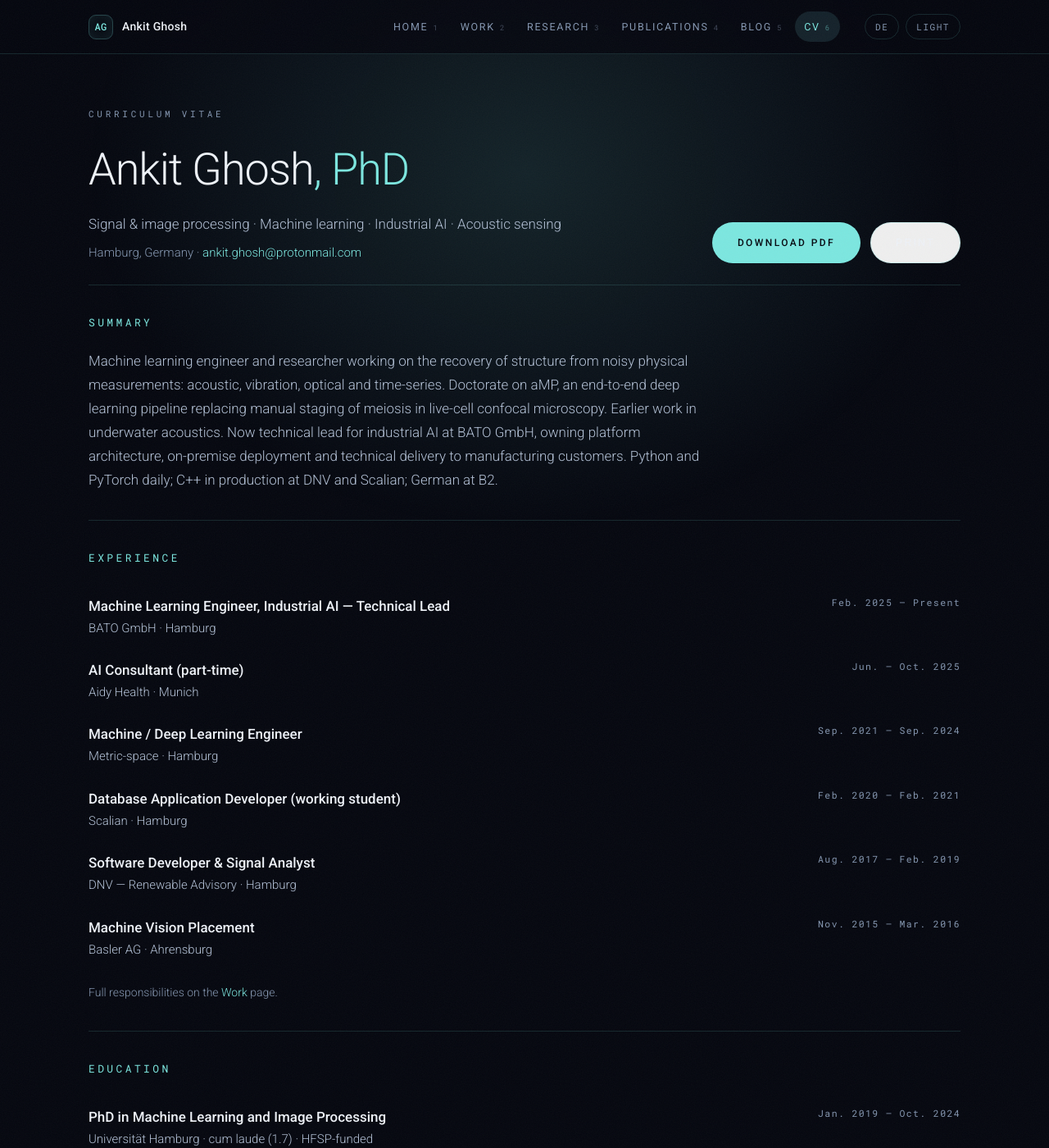
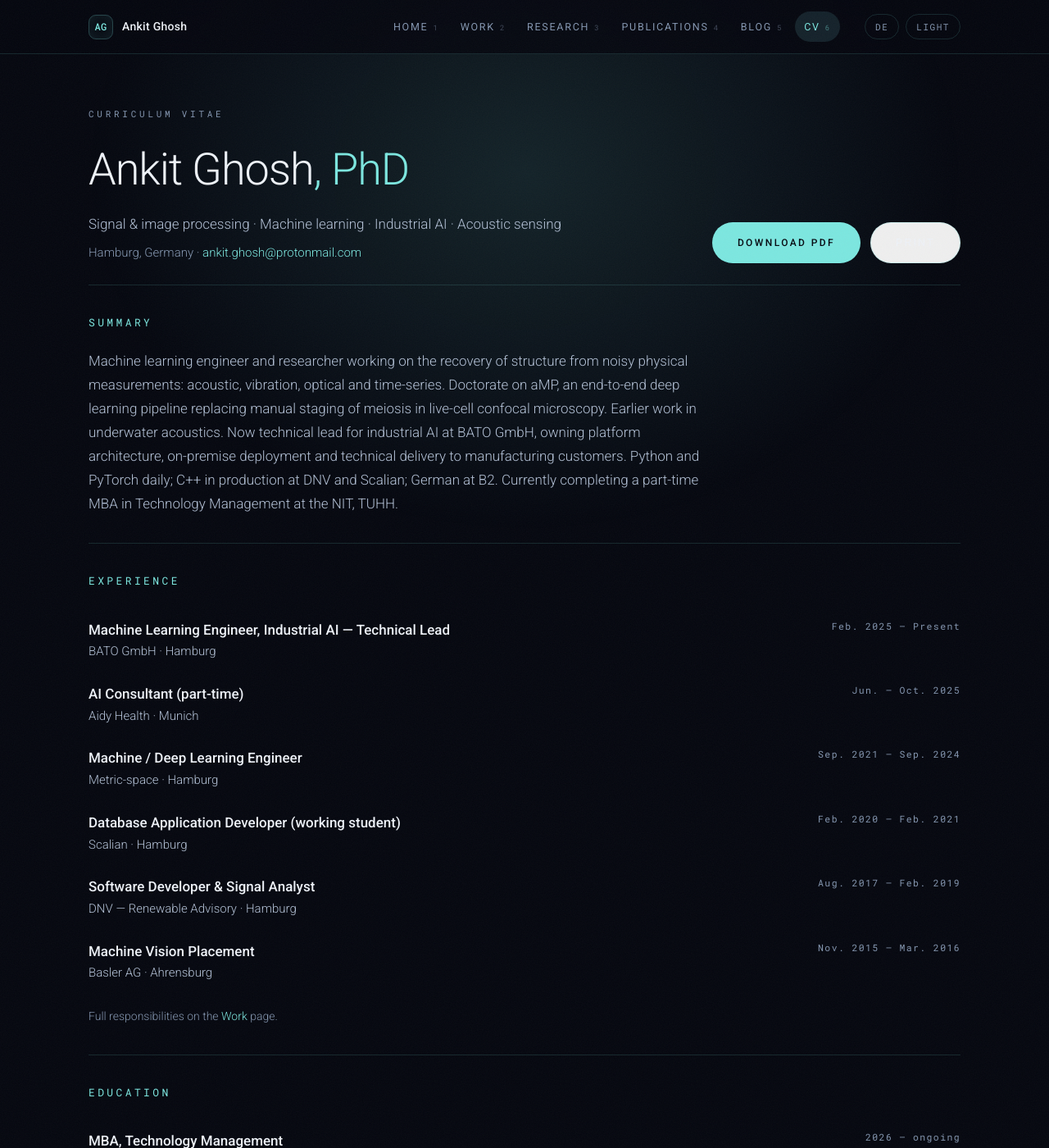
Before and after one commit to arcan-3/arcan-3.github.io, a Jekyll site: the page cv.html, which Jekyll copies as it is, in a window 1280 px wide and 1400 px high. Shown: the whole window at 82% size. Built offline with Jekyll 4.4.1, drawn with Linux system fonts in a browser that asks for light colours; some of the changed text lies outside the part shown.

Commit message:
Add Technology Management MBA (NIT, TUHH)

```diff
--- a/cv.html
+++ b/cv.html
@@ -60,8 +60,8 @@
 
       <div class="cv-block rv">
         <h2><span lang="en">Summary</span><span lang="de">Kurzprofil</span></h2>
-        <p lang="en" style="margin:0;color:var(--ink-2);max-width:80ch">Machine learning engineer and researcher working on the recovery of structure from noisy physical measurements: acoustic, vibration, optical and time-series. Doctorate on aMP, an end-to-end deep learning pipeline replacing manual staging of meiosis in live-cell confocal microscopy. Earlier work in underwater acoustics. Now technical lead for industrial AI at BATO GmbH, owning platform architecture, on-premise deployment and technical delivery to manufacturing customers. Python and PyTorch daily; C++ in production at DNV and Scalian; German at B2.</p>
-        <p lang="de" style="margin:0;color:var(--ink-2);max-width:80ch">Machine Learning Engineer und Forscher mit Fokus auf der Rekonstruktion von Struktur aus verrauschten physikalischen Messungen: Akustik, Vibration, Optik und Zeitreihen. Promotion über aMP, eine Ende-zu-Ende-Deep-Learning-Pipeline, die das manuelle Staging der Meiose in konfokaler Lebendzell-Mikroskopie ersetzt. Frühere Arbeiten in der Unterwasserakustik. Heute Technical Lead für Industrial AI bei der BATO GmbH mit Verantwortung für Plattformarchitektur, On-Premise-Deployment und technische Umsetzung bei Fertigungskunden. Täglich Python und PyTorch; C++ produktiv bei DNV und Scalian; Deutsch auf B2-Niveau.</p>
+        <p lang="en" style="margin:0;color:var(--ink-2);max-width:80ch">Machine learning engineer and researcher working on the recovery of structure from noisy physical measurements: acoustic, vibration, optical and time-series. Doctorate on aMP, an end-to-end deep learning pipeline replacing manual staging of meiosis in live-cell confocal microscopy. Earlier work in underwater acoustics. Now technical lead for industrial AI at BATO GmbH, owning platform architecture, on-premise deployment and technical delivery to manufacturing customers. Python and PyTorch daily; C++ in production at DNV and Scalian; German at B2. Currently completing a part-time MBA in Technology Management at the NIT, TUHH.</p>
+        <p lang="de" style="margin:0;color:var(--ink-2);max-width:80ch">Machine Learning Engineer und Forscher mit Fokus auf der Rekonstruktion von Struktur aus verrauschten physikalischen Messungen: Akustik, Vibration, Optik und Zeitreihen. Promotion über aMP, eine Ende-zu-Ende-Deep-Learning-Pipeline, die das manuelle Staging der Meiose in konfokaler Lebendzell-Mikroskopie ersetzt. Frühere Arbeiten in der Unterwasserakustik. Heute Technical Lead für Industrial AI bei der BATO GmbH mit Verantwortung für Plattformarchitektur, On-Premise-Deployment und technische Umsetzung bei Fertigungskunden. Täglich Python und PyTorch; C++ produktiv bei DNV und Scalian; Deutsch auf B2-Niveau. Derzeit berufsbegleitender MBA in Technologiemanagement am NIT, TUHH.</p>
       </div>
 
       <div class="cv-block rv">
@@ -101,6 +101,10 @@
 
       <div class="cv-block rv">
         <h2><span lang="en">Education</span><span lang="de">Ausbildung</span></h2>
+      <div class="cv-row">
+        <div><div class="r-t"><span lang="en">MBA, Technology Management</span><span lang="de">MBA, Technologiemanagement</span></div><div class="r-s">Northern Institute of Technology Management (NIT), TUHH · <span lang="en">part-time, weekends</span><span lang="de">berufsbegleitend, am Wochenende</span></div></div>
+        <div class="r-d">2026 — <span lang="en">ongoing</span><span lang="de">laufend</span></div>
+      </div>
       <div class="cv-row">
         <div><div class="r-t"><span lang="en">PhD in Machine Learning and Image Processing</span><span lang="de">Promotion in Machine Learning und Bildverarbeitung</span></div><div class="r-s"><span lang="en">Universität Hamburg · cum laude (1.7) · HFSP-funded</span><span lang="de">Universität Hamburg · cum laude (1,7) · HFSP-gefördert</span></div></div>
         <div class="r-d">Jan. 2019 — Oct. 2024</div>
--- a/index.html
+++ b/index.html
@@ -69,7 +69,7 @@
         <div><div class="v">2015</div><div class="l"><span lang="en">Research &amp; industry since</span><span lang="de">Forschung &amp; Industrie seit</span></div></div>
         <div><div class="v">PhD</div><div class="l"><span lang="en">Universität Hamburg · cum laude</span><span lang="de">Universität Hamburg · cum laude</span></div></div>
         <div><div class="v">HFSP</div><div class="l"><span lang="en">Doctoral funding</span><span lang="de">Promotionsförderung</span></div></div>
-        <div><div class="v">4</div><div class="l"><span lang="en">Languages</span><span lang="de">Sprachen</span></div></div>
+        <div><div class="v">MBA</div><div class="l"><span lang="en">In progress · NIT, TUHH</span><span lang="de">Laufend · NIT, TUHH</span></div></div>
       </div>
     </div>
   </section>
@@ -88,12 +88,12 @@
           <div lang="en">
             <p>Machine learning engineer and researcher working on the recovery of structure from noisy physical measurements: acoustic, vibration, optical and time-series. My doctorate built aMP, an end-to-end deep learning pipeline that replaces manual staging of meiosis in live-cell confocal microscopy, combining segmentation-based motion stabilisation, ensemble object localisation, constrained tracking and state-vector sequence modelling.</p>
             <p>Earlier work was in underwater acoustics: channel estimation in a water column, chirp-modulated communication, and passive SONAR source separation. I now lead industrial AI at BATO GmbH, owning platform architecture, on-premise deployment and technical delivery to manufacturing customers.</p>
-            <p>I have worked in research and industry in parallel since 2015, including in regulated environments where correctness is defined by a standard text and an audit trail rather than by a validation metric alone. Python and PyTorch daily; C++ in production at DNV and Scalian; German at B2.</p>
+            <p>I have worked in research and industry in parallel since 2015, including in regulated environments where correctness is defined by a standard text and an audit trail rather than by a validation metric alone. Python and PyTorch daily; C++ in production at DNV and Scalian; German at B2. Alongside this I am completing a part-time MBA in Technology Management at the Northern Institute of Technology Management (NIT), TUHH.</p>
           </div>
           <div lang="de">
             <p>Machine Learning Engineer und Forscher mit Fokus auf der Rekonstruktion von Struktur aus verrauschten physikalischen Messungen: Akustik, Vibration, Optik und Zeitreihen. In meiner Promotion entstand aMP, eine Ende-zu-Ende Deep-Learning-Pipeline, die das manuelle Staging der Meiose in konfokaler Lebendzell-Mikroskopie ersetzt — mit segmentierungsbasierter Bewegungsstabilisierung, Ensemble-Objektlokalisierung, eingeschränktem Tracking und State-Vector-Sequenzmodellierung.</p>
             <p>Frühere Arbeiten lagen in der Unterwasserakustik: Kanalschätzung in der Wassersäule, Chirp-modulierte Kommunikation und Source Separation für passives SONAR. Heute leite ich die Industrial-AI-Entwicklung bei der BATO GmbH und verantworte Plattformarchitektur, On-Premise-Deployment und die technische Umsetzung bei Fertigungskunden.</p>
-            <p>Seit 2015 arbeite ich parallel in Forschung und Industrie, auch in regulierten Umfeldern, in denen Korrektheit durch einen Normtext und einen Prüfpfad definiert ist und nicht allein durch eine Validierungsmetrik. Täglich Python und PyTorch; C++ produktiv bei DNV und Scalian; Deutsch auf B2-Niveau.</p>
+            <p>Seit 2015 arbeite ich parallel in Forschung und Industrie, auch in regulierten Umfeldern, in denen Korrektheit durch einen Normtext und einen Prüfpfad definiert ist und nicht allein durch eine Validierungsmetrik. Täglich Python und PyTorch; C++ produktiv bei DNV und Scalian; Deutsch auf B2-Niveau. Parallel dazu absolviere ich einen berufsbegleitenden MBA in Technologiemanagement am Northern Institute of Technology Management (NIT) der TUHH.</p>
           </div>
         </div>
       </div>
--- a/work.html
+++ b/work.html
@@ -161,6 +161,11 @@
       <div class="sec-head rv"><span class="n">·</span><h2><span lang="en">Education</span><span lang="de">Ausbildung</span></h2><span class="fill"></span></div>
       <div class="grid-3 rv">
         <div class="card">
+          <div class="meta">2026 — <span lang="en">ongoing</span><span lang="de">laufend</span></div>
+          <h3><span lang="en">MBA, Technology Management</span><span lang="de">MBA, Technologiemanagement</span></h3>
+          <p>Northern Institute of Technology Management (NIT), Hamburg University of Technology (TUHH) · <span lang="en">part-time, weekends</span><span lang="de">berufsbegleitend, am Wochenende</span></p>
+        </div>
+        <div class="card">
           <div class="meta">Jan. 2019 — Oct. 2024</div>
           <h3><span lang="en">PhD, Machine Learning &amp; Image Processing</span><span lang="de">Promotion, Machine Learning &amp; Bildverarbeitung</span></h3>
           <p>Universität Hamburg · <span lang="en">cum laude (1.7) · HFSP-funded</span><span lang="de">cum laude (1,7) · HFSP-gefördert</span></p>
```
